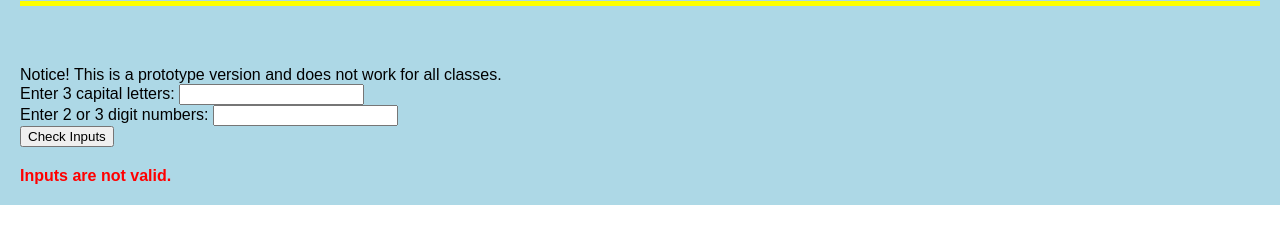
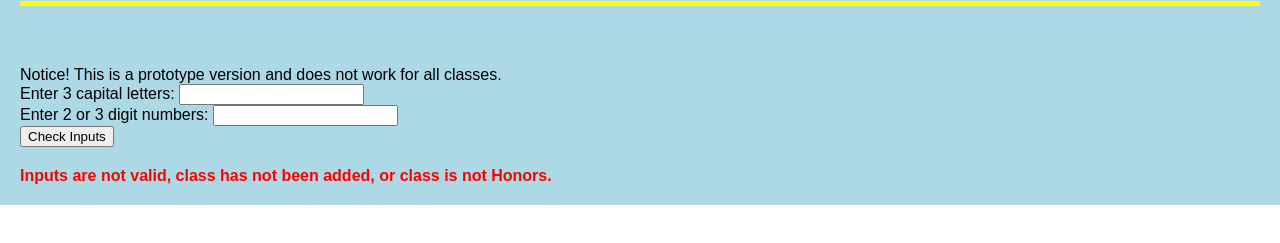
Before and after one commit to Joulan-Saad/IsThisLIUHonors, a plain HTML site: page index.html in a window 1280 px wide. Both pictures are taken after a click on the button "Check Inputs". Shown: the part 99-342 px from the top of the page. Drawn offline with Linux system fonts and the light colour scheme.

Commit message:
Update index.html

```diff
--- a/index.html
+++ b/index.html
@@ -108,7 +108,7 @@
                 }
             }
 
-            resultElement.innerHTML = '<p class="red">Inputs are not valid.</p>';
+            resultElement.innerHTML = '<p class="red">Inputs are not valid, class has not been added, or class is not Honors.</p>';
         }
     </script>
 
```
